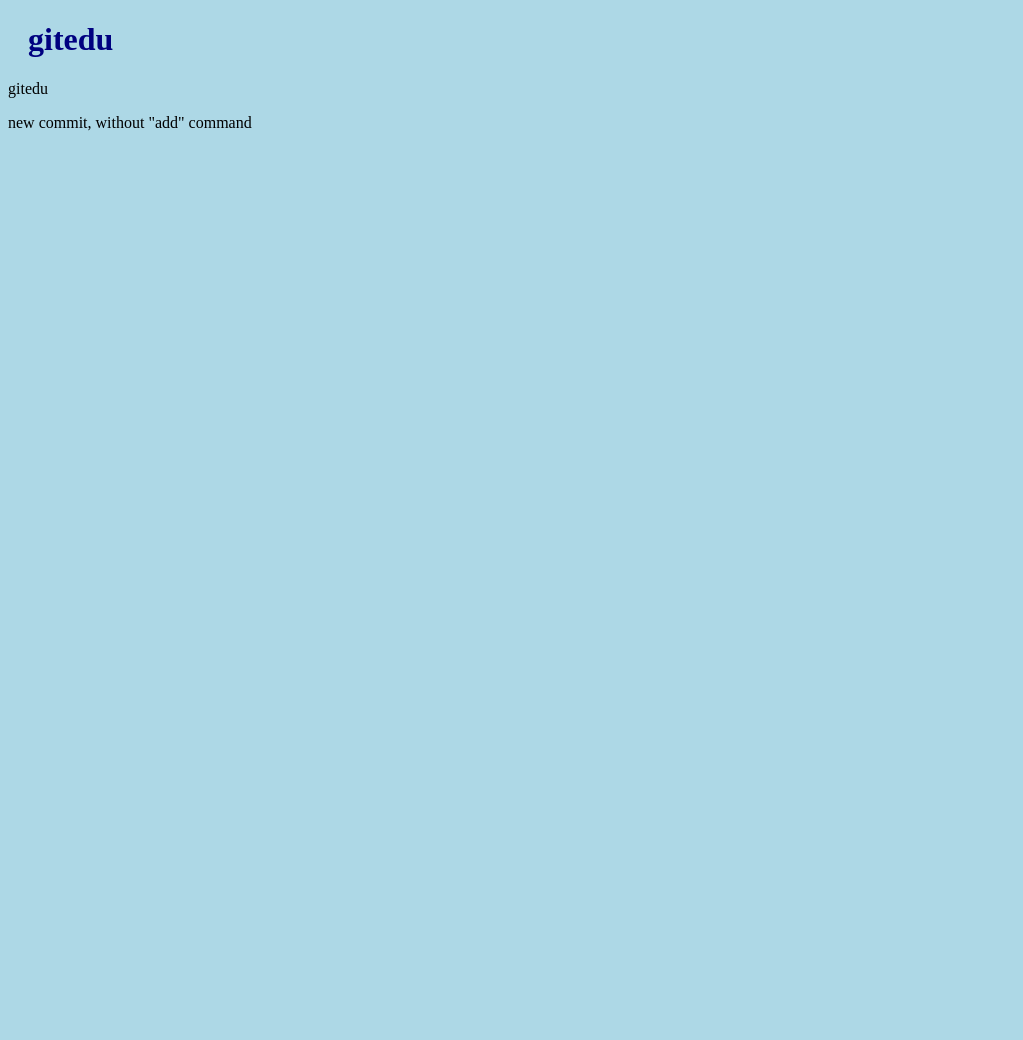
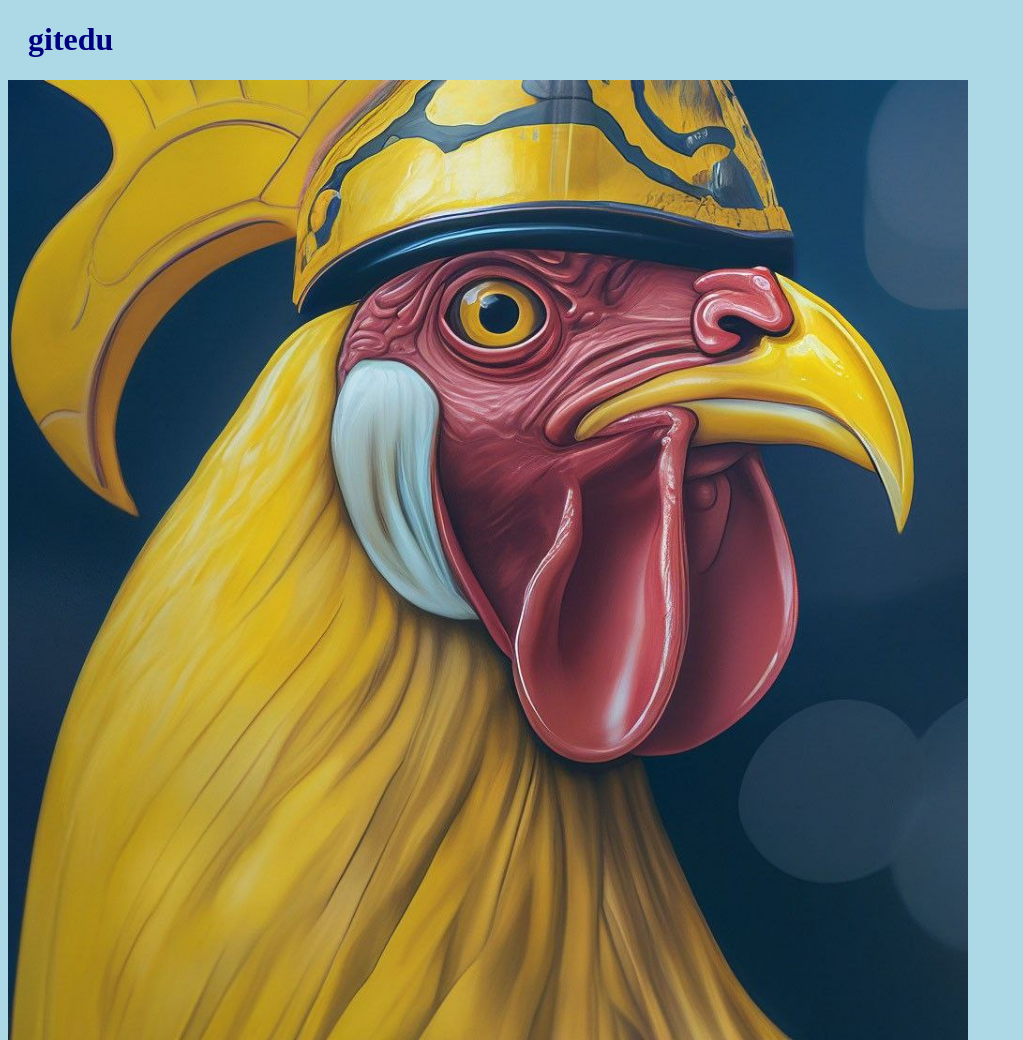
Before and after one commit to lanshead/edu-test.github.io, a plain HTML site: page index.html in a window 1280 px wide. Shown: the top 1040 px of the page, without its empty margins (0-1023 px from the left). Before the commit the page ends 800 px from the top, so only its background shows below. Drawn offline with Linux system fonts and the light colour scheme.

Commit message:
Added image to gitedu

```diff
--- a/index.html
+++ b/index.html
@@ -6,6 +6,7 @@
 </head>
 <body>
 <h1>gitedu</h1>
+<div><img src="cock1.jpg" alt="cock-head" style="width: 100%; max-width: 960px"></div>
 <p>gitedu</p>
 <p>new commit, without "add" command</p>
 
```
Also changed, not shown: cock1.jpg (added).
